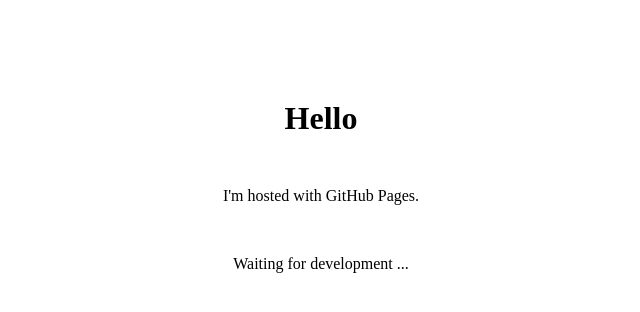
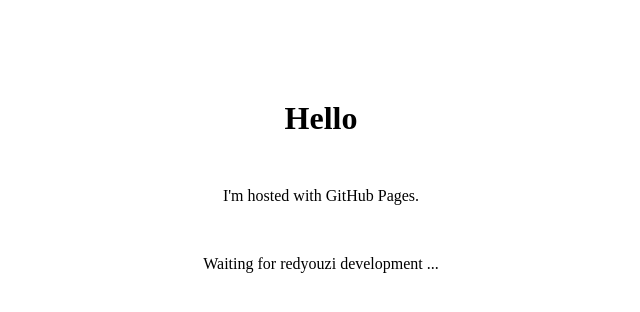
Before and after one commit to redyouzi/redyouzi.github.io, a plain HTML site: page index.html in a window 1280 px wide. Shown: the whole page, without its empty margins (319-959 px from the left). Drawn offline with Linux system fonts and the light colour scheme.

Commit message:
Update index.html

```diff
--- a/index.html
+++ b/index.html
@@ -12,7 +12,7 @@
 <body>
     <h1>Hello</h1>
     <p>I'm hosted with GitHub Pages.</p>
-    <p>Waiting for development ...</p>
+    <p>Waiting for redyouzi development ...</p>
 </body>
 
 </html>
```
